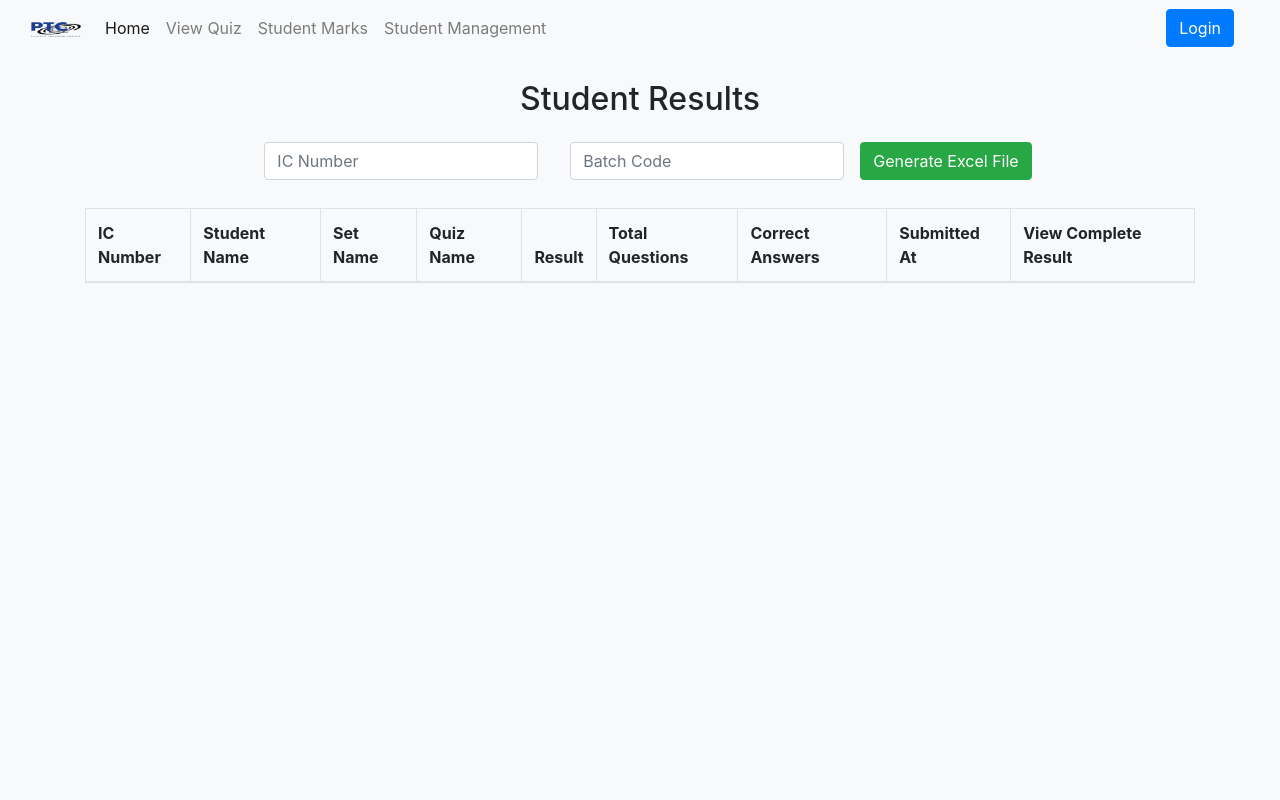
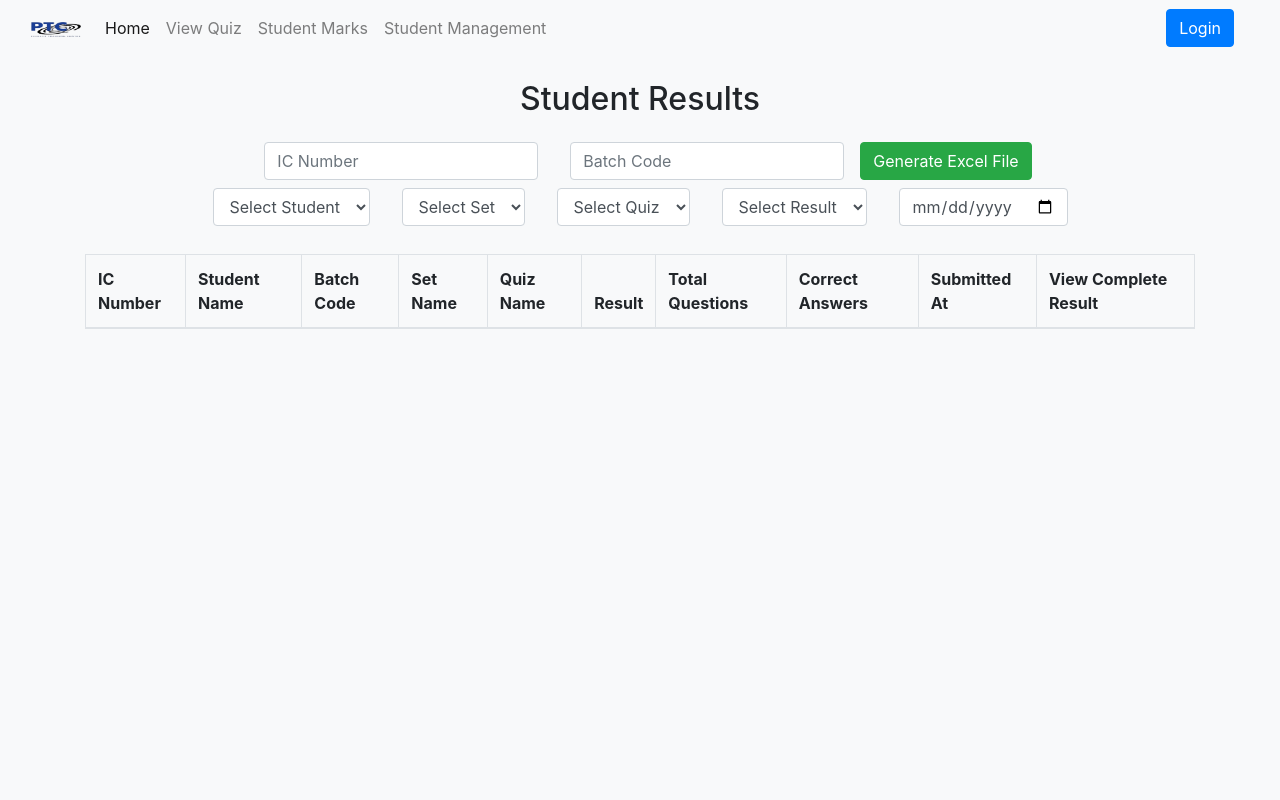
Before and after one commit to ramkumar1208/quiz-boot-php, a PHP site: page /view_student_results.php in a window 1280 px wide. Run offline with PHP 8.4, Linux system fonts and the light colour scheme; data that the repository does not hold is empty.

Commit message:
search filters added

```diff
--- a/search_results.php
+++ b/search_results.php
@@ -10,21 +10,46 @@ if (!isset($_SESSION['admin'])) {
 // Initialize search variables
 $ic_number_search = isset($_POST['ic_number_search']) ? mysqli_real_escape_string($con, $_POST['ic_number_search']) : "";
 $batch_code_search = isset($_POST['batch_code_search']) ? mysqli_real_escape_string($con, $_POST['batch_code_search']) : "";
+$student_name_search = isset($_POST['student_name_search']) ? mysqli_real_escape_string($con, $_POST['student_name_search']) : "";
+$set_name_search = isset($_POST['set_name_search']) ? mysqli_real_escape_string($con, $_POST['set_name_search']) : "";
+$quiz_topic_search = isset($_POST['quiz_topic_search']) ? mysqli_real_escape_string($con, $_POST['quiz_topic_search']) : "";
+$result_search = isset($_POST['result_search']) ? mysqli_real_escape_string($con, $_POST['result_search']) : "";
+$submitted_at_search = isset($_POST['submitted_at_search']) ? mysqli_real_escape_string($con, $_POST['submitted_at_search']) : "";
 
 // Build the search query
-// $query = "SELECT * FROM results WHERE 1=1"; // Base query
 $query = "SELECT r.*, u.user_name, qs.set_name, qt.quiz_topic
           FROM results r
           JOIN users u ON r.ic_number = u.ic_number
           JOIN question_sets qs ON r.set_id = qs.set_id
-          JOIN quiz_topics qt ON r.quiz_id = qt.quiz_id";
+          JOIN quiz_topics qt ON r.quiz_id = qt.quiz_id
+          WHERE 1=1";
 
 if (!empty($ic_number_search)) {
-    $query .= " AND ic_number = '$ic_number_search'";
+    $query .= " AND r.ic_number = '$ic_number_search'";
 }
 
 if (!empty($batch_code_search)) {
-    $query .= " AND batch_code = '$batch_code_search'";
+    $query .= " AND r.batch_code = '$batch_code_search'";
+}
+
+if (!empty($student_name_search)) {
+    $query .= " AND u.user_name = '$student_name_search'";
+}
+
+if (!empty($set_name_search)) {
+    $query .= " AND qs.set_name = '$set_name_search'";
+}
+
+if (!empty($quiz_topic_search)) {
+    $query .= " AND qt.quiz_topic = '$quiz_topic_search'";
+}
+
+if (!empty($result_search)) {
+    $query .= " AND r.result = '$result_search'";
+}
+
+if (!empty($submitted_at_search)) {
+    $query .= " AND DATE(r.created_at) = '$submitted_at_search'";
 }
 
 // Execute the query
--- a/view_student_results.php
+++ b/view_student_results.php
@@ -25,8 +25,11 @@
             url: "search_results.php",
             data: {
                 ic_number_search: $('#ic_number_search').val(),
-                        batch_code_search: $('#batch_code_search').val(),
-                        // Additional filters can be added here
+                student_name_search: $('#student_name_search').val(),
+                set_name_search: $('#set_name_search').val(),
+                quiz_name_search: $('#quiz_name_search').val(),
+                result_search: $('#result_search').val(),
+                submitted_at_search: $('#submitted_at_search').val()
             },
             dataType: "json",
             success: function(response) {
@@ -37,6 +40,7 @@
                         var row = '<tr>' +
                             '<td>' + result.ic_number + '</td>' +
                             '<td>' + result.user_name + '</td>' +
+                            '<td>' + result.batch_code + '</td>' +
                             '<td>' + result.set_name + '</td>' +
                             '<td>' + result.quiz_topic + '</td>' +
                             '<td>' + (result.result == 1 ? "Pass" : "Fail") + '</td>' +
@@ -60,7 +64,7 @@
     }
 
     // Trigger fetchResults on input change
-            $('#ic_number_search, #batch_code_search').on('input', fetchResults);
+    $('#ic_number_search, #student_name_search, #set_name_search, #quiz_name_search, #result_search, #submitted_at_search').on('input change', fetchResults);
 
     // Initial fetch
     fetchResults();
@@ -162,13 +166,49 @@
                                         </div>
                                         <button id="generate_excel" class="btn btn-success mb-2">Generate Excel File</button>
                                     </form>
+                                    <form method="POST" class="form-inline justify-content-center">
 
+                    <div class="form-group mx-sm-3 mb-2">
+                        <label for="student_name_search" class="sr-only">Student Name</label>
+                        <select class="form-control" id="student_name_search" name="student_name_search">
+                            <option value="">Select Student</option>
+                            <!-- Options populated via JS or PHP -->
+                        </select>
+                    </div>
+                    <div class="form-group mx-sm-3 mb-2">
+                        <label for="set_name_search" class="sr-only">Set Name</label>
+                        <select class="form-control" id="set_name_search" name="set_name_search">
+                            <option value="">Select Set</option>
+                            <!-- Options populated via JS or PHP -->
+                        </select>
+                    </div>
+                    <div class="form-group mx-sm-3 mb-2">
+                        <label for="quiz_name_search" class="sr-only">Quiz Name</label>
+                        <select class="form-control" id="quiz_name_search" name="quiz_name_search">
+                            <option value="">Select Quiz</option>
+                            <!-- Options populated via JS or PHP -->
+                        </select>
+                    </div>
+                    <div class="form-group mx-sm-3 mb-2">
+                        <label for="result_search" class="sr-only">Result</label>
+                        <select class="form-control" id="result_search" name="result_search">
+                            <option value="">Select Result</option>
+                            <option value="1">Pass</option>
+                            <option value="0">Fail</option>
+                        </select>
+                    </div>
+                    <div class="form-group mx-sm-3 mb-2">
+                        <label for="submitted_at_search" class="sr-only">Submitted At</label>
+                        <input type="date" class="form-control" id="submitted_at_search" name="submitted_at_search">
+                    </div>
+                </form>
                     <div class="table-responsive">
                         <table class="table table-bordered" id="results_table">
                             <thead>
                                 <tr>
                                     <th>IC Number</th>
                                     <th>Student Name</th>
+                                    <th>Batch Code</th>
                                     <th>Set Name</th>
                                     <th>Quiz Name</th>
                                     <th>Result</th>
```
Lines whose indentation alone changed are shown as unchanged.
